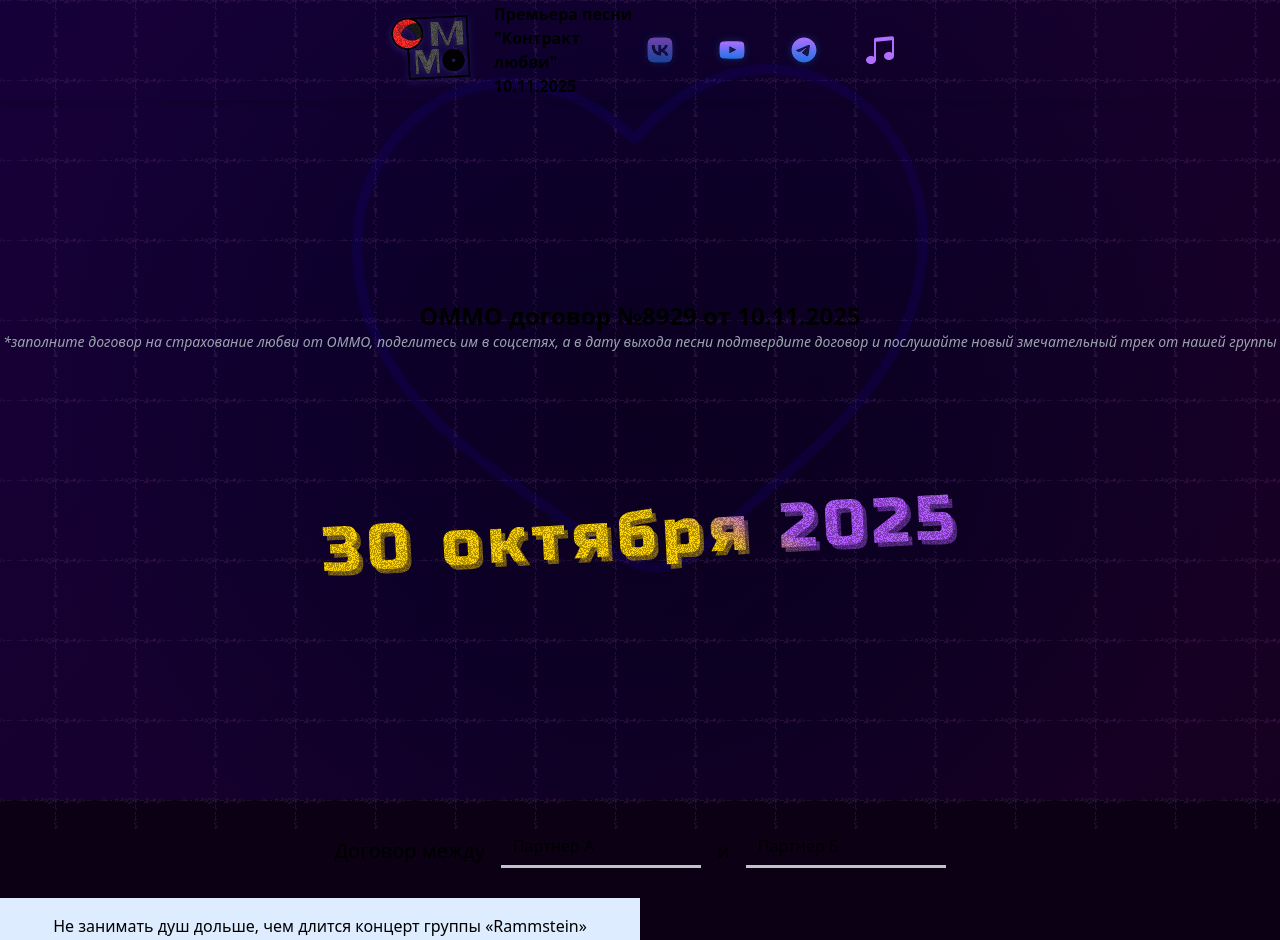
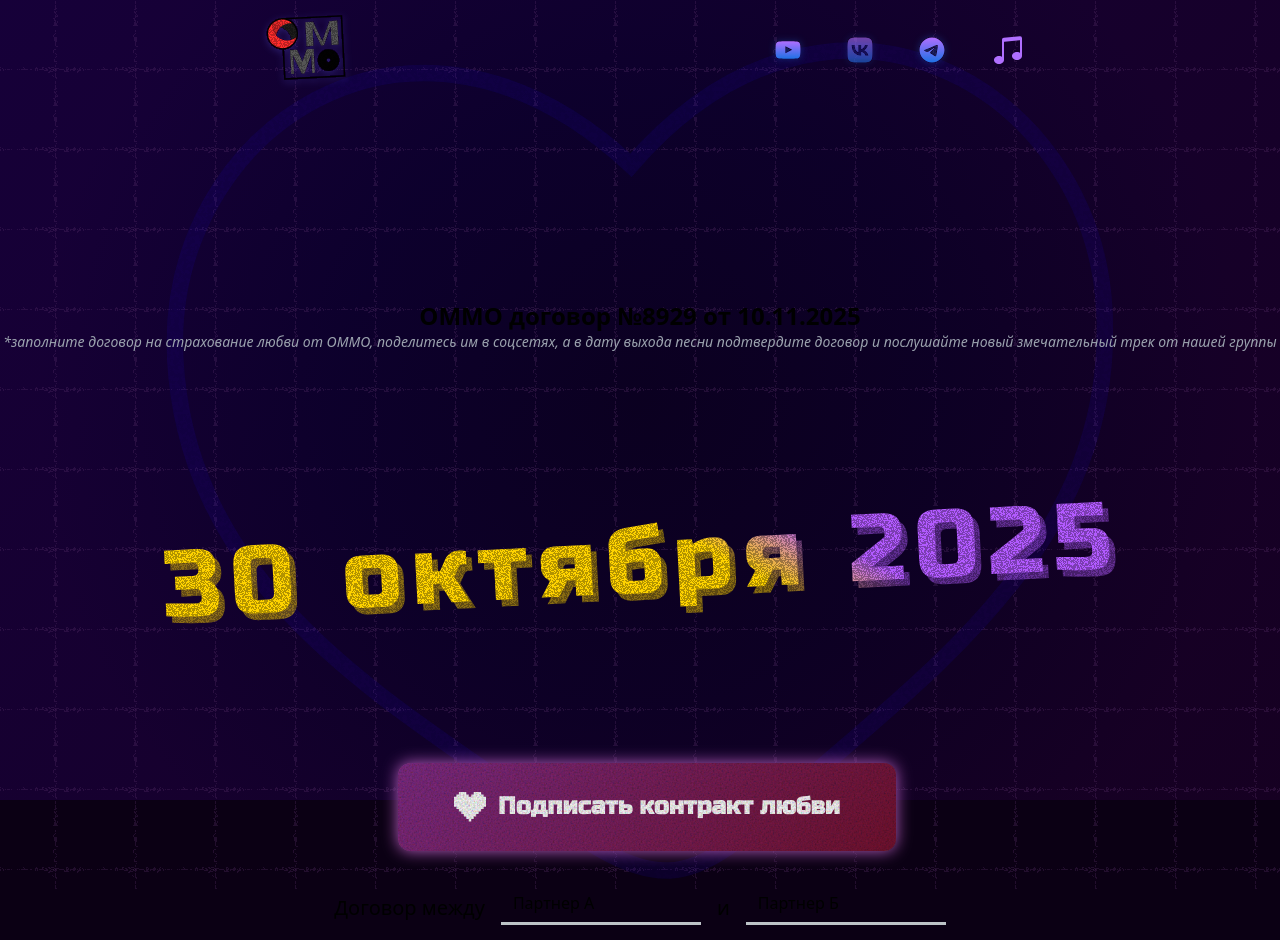
Before and after one commit to grelm21/ommo-front, a Vue app: page / in a window 1280 px wide. Shown: the top 940 px of the page. Built offline with nearby package versions, Linux system fonts and the light colour scheme; no server answers.

Commit message:
noise filter added - fixed paddings

```diff
--- a/src/components/NavbarComponent.vue
+++ b/src/components/NavbarComponent.vue
@@ -20,17 +20,16 @@ const openTelegram = () => {
 
 <template>
   <div
-    class="flex justify-between font-bold h-[100px] items-center px-96 sticky top-0 shadow-md z-50">
+    class="flex justify-between font-bold h-[100px] items-center px-64 sticky top-0 z-50">
     <div class="inline-flex flex-0 items-center gap-4 col-span-11">
       <img :src="logo" class="h-[80px] w-[100px]" />
-      <span>Премьера песни "Контракт любви" 10.11.2025</span>
     </div>
     <div class="flex gap-8">
+      <button class="flex items-center justify-end h-[40px] w-[40px]" type="button" @click="openYouTube">
+        <YouTubeIcon />
+      </button>
       <button class="flex items-center justify-end h-[40px] w-[40px]" type="button" @click="openVk">
         <VkIcon />
-      </button>
-      <button class="flex items-center justify-end h-[40px] w-[40px]" type="button" @click="openYouTube">
-        <YouTubeIcon />
       </button>
       <button class="flex items-center justify-end h-[40px] w-[40px]" type="button" @click="openTelegram">
         <TelegramIcon />
--- a/src/style.css
+++ b/src/style.css
@@ -1,8 +1,16 @@
+@import url('https://fonts.googleapis.com/css2?family=Russo+One&display=swap');
+
 @tailwind base;
 @tailwind components;
 @tailwind utilities;
 
 @layer components {
+
+  .russo-one-regular {
+    font-family: "Russo One", sans-serif;
+    font-weight: 400;
+    font-style: normal;
+  }
 
   html, body {
     @apply m-0 p-0;
@@ -88,4 +96,53 @@
       }
     }
   }
+
+  .contract-button {
+    /* Кнопка подписать контракт */
+    /*width: 491px;*/
+    /*height: 85px;*/
+    /* Автолейаут */
+    /*display: flex;*/
+    /*flex-direction: row;*/
+    /*justify-content: center;*/
+    /*align-items: center;*/
+    /*gap: 12px;*/
+    /*padding: 28px 52px 28px 52px;*/
+    border-radius: 12px;
+    box-shadow: 0px 0px 16px 0px rgba(184, 93, 191, 1);
+    background: linear-gradient(135.00deg, rgba(128.39578247070312, 43.329383850097656, 134.47198486328125, 1),rgba(117.07401275634766, 17.51943588256836, 47.38581085205078, 1) 100%);
+
+    /* Для фильтра шума */
+    position: relative;
+    overflow: hidden;
+    cursor: pointer;
+    border: none;
+  }
+
+  /* Псевдоэлемент с фильтром шума поверх всей кнопки */
+  .contract-button::before {
+    content: '';
+    position: absolute;
+    top: 0;
+    left: 0;
+    right: 0;
+    bottom: 0;
+    width: 100%;
+    height: 100%;
+    background: url('@/assets/noise.svg');
+    pointer-events: none;
+    mix-blend-mode: multiply;
+    z-index: 5; /* Поверх фона, но под контентом */
+  }
+
+  /* Скрытый SVG с фильтром */
+  .noise-filter {
+    position: absolute;
+    width: 0;
+    height: 0;
+    opacity: 0;
+    pointer-events: none;
+  }
+  /* Контент кнопки должен быть выше шума */
+
 }
--- a/src/views/DashboardView.vue
+++ b/src/views/DashboardView.vue
@@ -2,7 +2,7 @@
 import { onMounted } from 'vue'
 import NamesForm from '../components/NamesForm.vue'
 import OptionsComponent from '../components/OptionsComponent.vue'
-
+import heart from '@/assets/heart-button.svg'
 </script>
 
 <template>
@@ -14,7 +14,15 @@ import OptionsComponent from '../components/OptionsComponent.vue'
       песни подтвердите договор и послушайте новый змечательный трек от нашей группы
     </div>
     <div class="flex justify-center w-full">
-      <img src="@/assets/song_date.svg" class="w-[50%] pt-32" />
+      <img src="@/assets/song_date.svg" class="w-[75%] pt-32" />
+    </div>
+    <div class="absolute right-96 bottom-0">
+      <button class="contract-button font-bold text-white text-[24px] russo-one-regular">
+        <span class="flex justify-center items-center gap-3 py-7 px-14">
+          <img :src="heart" class="w-[32px]" />
+          Подписать контракт любви
+        </span>
+      </button>
     </div>
   </div>
 
@@ -31,7 +39,7 @@ import OptionsComponent from '../components/OptionsComponent.vue'
 }
 
 .container-dash::before {
-  content: "";
+  content: '';
   position: absolute;
   top: -20%;
   left: -5%;
@@ -47,12 +55,13 @@ import OptionsComponent from '../components/OptionsComponent.vue'
 .stick {
   @apply sticky top-[65px];
 }
+
 .bg-heart {
   position: absolute;
-  top: -10%;
+  top: -15%;
   left: 50%;
   transform: translateX(-50%);
-  width: 45%;
+  width: 74%;
   height: auto;
   aspect-ratio: 1 / 1;
   background-image: url('@/assets/bg-heart.svg');
@@ -63,6 +72,4 @@ import OptionsComponent from '../components/OptionsComponent.vue'
   z-index: -1;
   opacity: 0.8;
 }
-
-
 </style>
```
Also changed, not shown: src/assets/heart-button.svg (added), src/assets/noise.svg (added).
